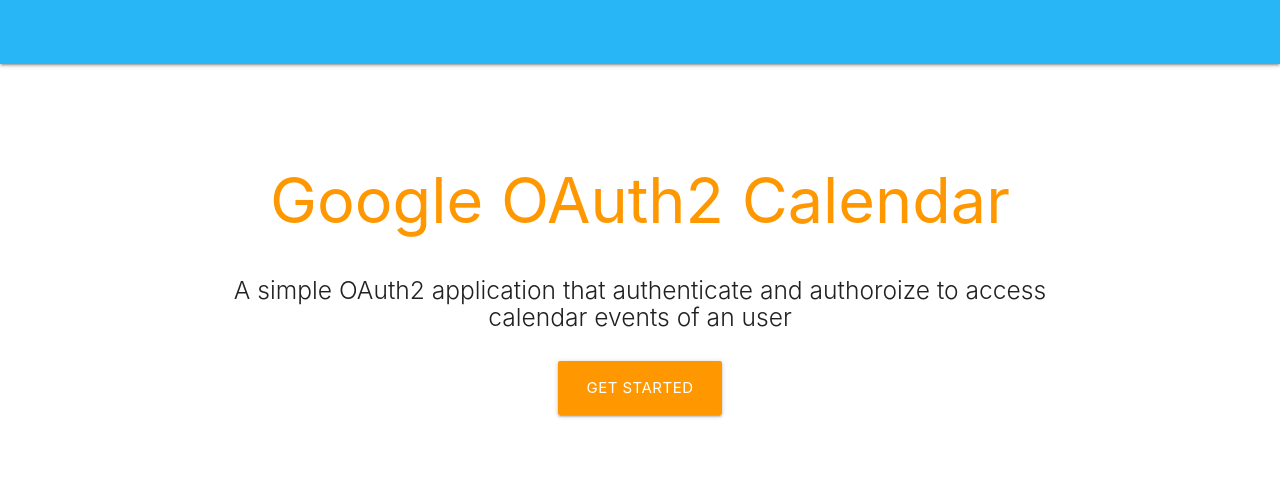
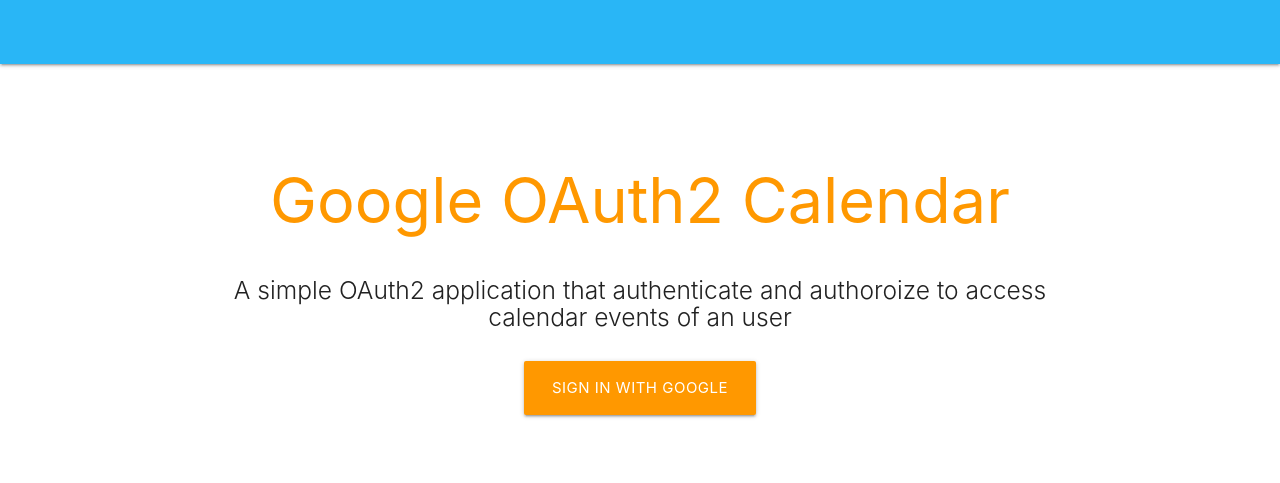
Before and after one commit to isuruhettiarachchi/ssd-oauth-assignment, a website: page views/index.html in a window 1280 px wide. Drawn offline with nearby package versions, Linux system fonts and the light colour scheme; files that its build step writes are made by us from their sources; files whose address does not match are found by name.

Commit message:
UI word changes

```diff
--- a/views/index.html
+++ b/views/index.html
@@ -23,7 +23,7 @@
         <h5 class="header col s12 light">A simple OAuth2 application that authenticate and authoroize to access calendar events of an user</h5>
       </div>
       <div class="row center">
-        <a href="/login" id="download-button" class="btn-large waves-effect waves-light orange">Get Started</a>
+        <a href="/login" id="download-button" class="btn-large waves-effect waves-light orange">Sign in with Google</a>
       </div>
       <br><br>
 
```
